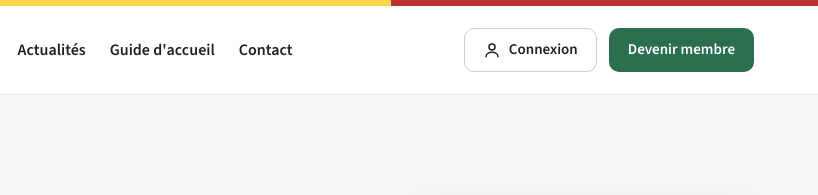
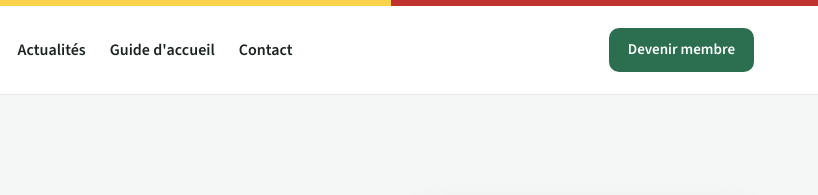
Before and after one commit to Ohouelete/rebul-site, a plain HTML site: page index.html in a window 1280 px wide. Shown: the top 195 px of the page, 462-1280 px from the left. Drawn offline with nearby package versions, Linux system fonts and the light colour scheme.

Commit message:
Retirer le bouton Connexion de l'accueil

```diff
--- a/index.html
+++ b/index.html
@@ -27,10 +27,6 @@
       <a href="#contact">Contact</a>
     </nav>
     <div class="actions">
-      <a href="connexion.html" class="btn btn-contour">
-        <svg width="18" height="18" viewBox="0 0 24 24" fill="none" stroke="currentColor" stroke-width="2" stroke-linecap="round" stroke-linejoin="round" aria-hidden="true"><circle cx="12" cy="8" r="4"/><path d="M4 21c0-4 4-6 8-6s8 2 8 6"/></svg>
-        Connexion
-      </a>
       <a href="#adhesion" class="btn btn-plein">Devenir membre</a>
     </div>
   </div>
```
Also changed, not shown: 1 other file.
